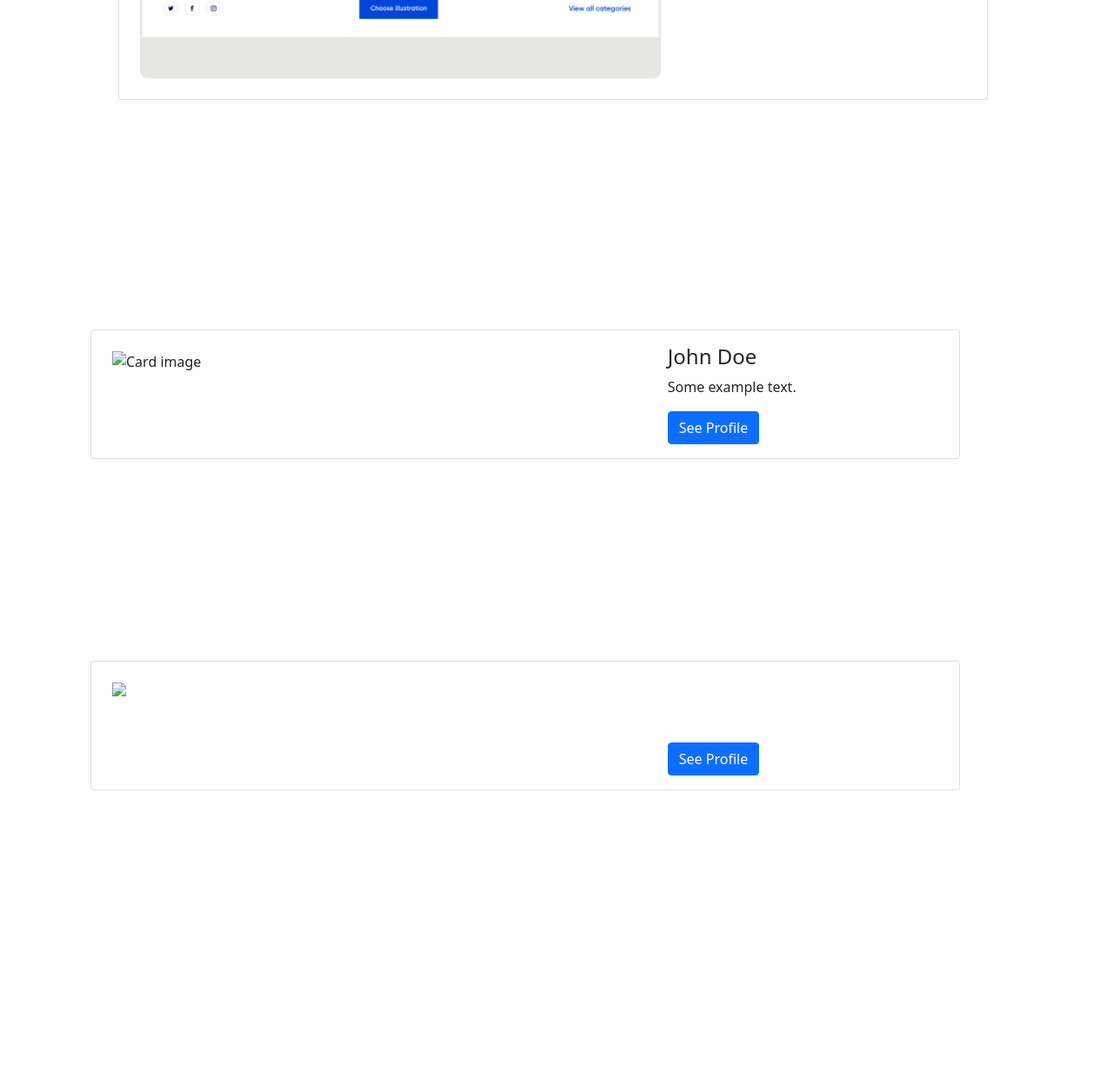
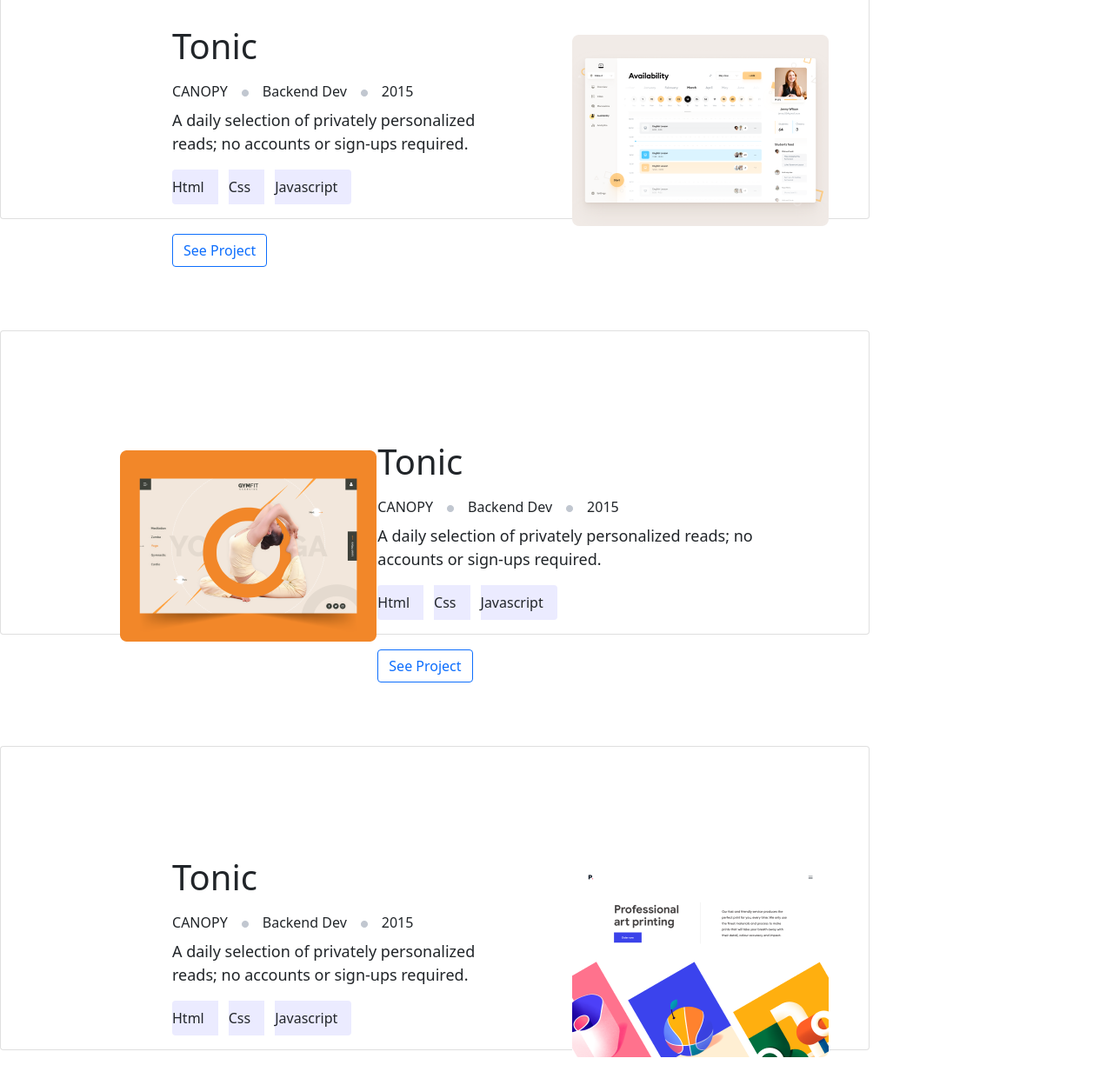
Before and after one commit to shaqayq/Bootstrap-project, a plain HTML site: page index.html in a window 1280 px wide. Shown: the part 1496-2721 px from the top of the page at 87% size. Before the commit the page ends 2521 px from the top, so only its background shows below. Drawn offline with Linux system fonts and the light colour scheme.

Commit message:
Add work section

```diff
--- a/index.html
+++ b/index.html
@@ -55,51 +55,164 @@
         </ul>
       </div>
     </div>
-    <section class="works">
-      <div class="row">
-        <div class="col-sm-12 p-5 text-black">
-          <div class="card">
-            <img class="img" src="image/snapport.png" alt="Card image" />
-            <div class="card-body">
-              <h4 class="card-title">Tonic</h4>
-              <ul class="cardinfo">
-                <li>CANOPY</li>
-                <li><img src="image/Counter.png" /></li>
-                <li>Back End Dev</li>
-                <li><img src="image/Counter.png" /></li>
-                <li>2015</li>
-              </ul>
 
-              <p class="card-text">Some example text.</p>
-              <a href="#" class="btn btn-primary">See Profile</a>
-            </div>
+    <div class="work">
+      <div class="card col-lg-10">
+        <div class="row gy-7">
+          <div class="col-lg-5">
+            <img
+              src="/image/SnapshootPortfolio.png"
+              alt="SnapshootPortfolio"
+              class="work-img"
+            />
+          </div>
+          <div class="col-lg-7">
+            <h1 class="work-title">Tonic</h1>
+            <ul class="list-group list-group-horizontal">
+              <li class="list-group-item">CANOPY</li>
+              <li class="list-group-item">
+                <img src="/image/circle.png" alt="" />
+              </li>
+              <li class="list-group-item">Backend Dev</li>
+              <li class="list-group-item">
+                <img src="/image/circle.png" alt="" />
+              </li>
+              <li class="list-group-item">2015</li>
+            </ul>
+            <p class="work-paragraph">
+              A daily selection of privately personalized reads; no accounts or
+              sign-ups required.
+            </p>
+
+            <ul class="lang list-group list-group-horizontal">
+              <li class="list-group-item">Html</li>
+
+              <li class="list-group-item">Css</li>
+
+              <li class="list-group-item">Javascript</li>
+            </ul>
+
+            <button class="btn btn-outline-primary">See Project</button>
           </div>
         </div>
       </div>
-      <div class="row">
-        <div class="col-sm-3 p-3 text-black">
-          <div class="card">
-            <img class="img" src="img_avatar1.png" alt="Card image" />
-            <div class="card-body">
-              <h4 class="card-title">John Doe</h4>
-              <p class="card-text">Some example text.</p>
-              <a href="#" class="btn btn-primary">See Profile</a>
-            </div>
+      <div class="card col-lg-10">
+        <div class="row d-flex flex-row-reverse">
+          <div class="col-lg-5">
+            <img
+              src="/image/SnapshootPortfolio2.png"
+              alt="SnapshootPortfolio"
+              class="work-img"
+            />
+          </div>
+          <div class="col-lg-7">
+            <h1 class="work-title">Tonic</h1>
+            <ul class="list-group list-group-horizontal">
+              <li class="list-group-item">CANOPY</li>
+              <li class="list-group-item">
+                <img src="/image/circle.png" alt="" />
+              </li>
+              <li class="list-group-item">Backend Dev</li>
+              <li class="list-group-item">
+                <img src="/image/circle.png" alt="" />
+              </li>
+              <li class="list-group-item">2015</li>
+            </ul>
+            <p class="work-paragraph">
+              A daily selection of privately personalized reads; no accounts or
+              sign-ups required.
+            </p>
+
+            <ul class="lang list-group list-group-horizontal">
+              <li class="list-group-item">Html</li>
+
+              <li class="list-group-item">Css</li>
+
+              <li class="list-group-item">Javascript</li>
+            </ul>
+
+            <button class="btn btn-outline-primary">See Project</button>
           </div>
         </div>
       </div>
-      <div class="row">
-        <div class="col-sm-3 p-3 text-white">
-          <div class="card">
-            <img class="img" src="img_avatar1.png" alt="Card image" />
-            <div class="card-body">
-              <h4 class="card-title">John Doe</h4>
-              <p class="card-text">Some example text.</p>
-              <a href="#" class="btn btn-primary">See Profile</a>
-            </div>
+      <div class="card col-lg-10">
+        <div class="row gy-7">
+          <div class="col-lg-5">
+            <img
+              src="/image/SnapshootPortfolio3.png"
+              alt="SnapshootPortfolio"
+              class="work-img"
+            />
+          </div>
+          <div class="col-lg-7">
+            <h1 class="work-title">Tonic</h1>
+            <ul class="list-group list-group-horizontal">
+              <li class="list-group-item">CANOPY</li>
+              <li class="list-group-item">
+                <img src="/image/circle.png" alt="" />
+              </li>
+              <li class="list-group-item">Backend Dev</li>
+              <li class="list-group-item">
+                <img src="/image/circle.png" alt="" />
+              </li>
+              <li class="list-group-item">2015</li>
+            </ul>
+            <p class="work-paragraph">
+              A daily selection of privately personalized reads; no accounts or
+              sign-ups required.
+            </p>
+
+            <ul class="lang list-group list-group-horizontal">
+              <li class="list-group-item">Html</li>
+
+              <li class="list-group-item">Css</li>
+
+              <li class="list-group-item">Javascript</li>
+            </ul>
+
+            <button class="btn btn-outline-primary">See Project</button>
           </div>
         </div>
       </div>
-    </section>
+      <div class="card col-lg-10">
+        <div class="row d-flex flex-row-reverse">
+          <div class="col-lg-5">
+            <img
+              src="/image/SnapshootPortfolio4.png"
+              alt="SnapshootPortfolio"
+              class="work-img"
+            />
+          </div>
+          <div class="col-lg-7">
+            <h1 class="work-title">Tonic</h1>
+            <ul class="list-group list-group-horizontal">
+              <li class="list-group-item">CANOPY</li>
+              <li class="list-group-item">
+                <img src="/image/circle.png" alt="" />
+              </li>
+              <li class="list-group-item">Backend Dev</li>
+              <li class="list-group-item">
+                <img src="/image/circle.png" alt="" />
+              </li>
+              <li class="list-group-item">2015</li>
+            </ul>
+            <p class="work-paragraph">
+              A daily selection of privately personalized reads; no accounts or
+              sign-ups required.
+            </p>
+
+            <ul class="lang list-group list-group-horizontal">
+              <li class="list-group-item">Html</li>
+
+              <li class="list-group-item">Css</li>
+
+              <li class="list-group-item">Javascript</li>
+            </ul>
+
+            <button class="btn btn-outline-primary">See Project</button>
+          </div>
+        </div>
+      </div>
+    </div>
   </body>
 </html>
--- a/style.css
+++ b/style.css
@@ -75,7 +75,48 @@
   padding-left: 0;
   margin-right: 5px;
 }
+
 .cardinfo img {
   width: 5px;
   height: 5px;
 }
+
+work {
+  margin-left: 203px;
+  margin-top: 181px;
+}
+
+.card {
+  margin-bottom: 128px;
+  height: 350px;
+}
+
+.card .d-flex {
+  margin-left: 85px;
+}
+
+.work-img {
+  margin: 37px;
+}
+
+.work-paragraph {
+  font-size: 18px;
+}
+
+.work-title {
+  margin-top: 26px;
+}
+
+.list-group li {
+  border: none;
+  padding-left: 0;
+}
+
+.lang {
+  margin-bottom: 34px;
+}
+
+.lang li {
+  background-color: #ebebff;
+  margin-right: 12px;
+}
```
